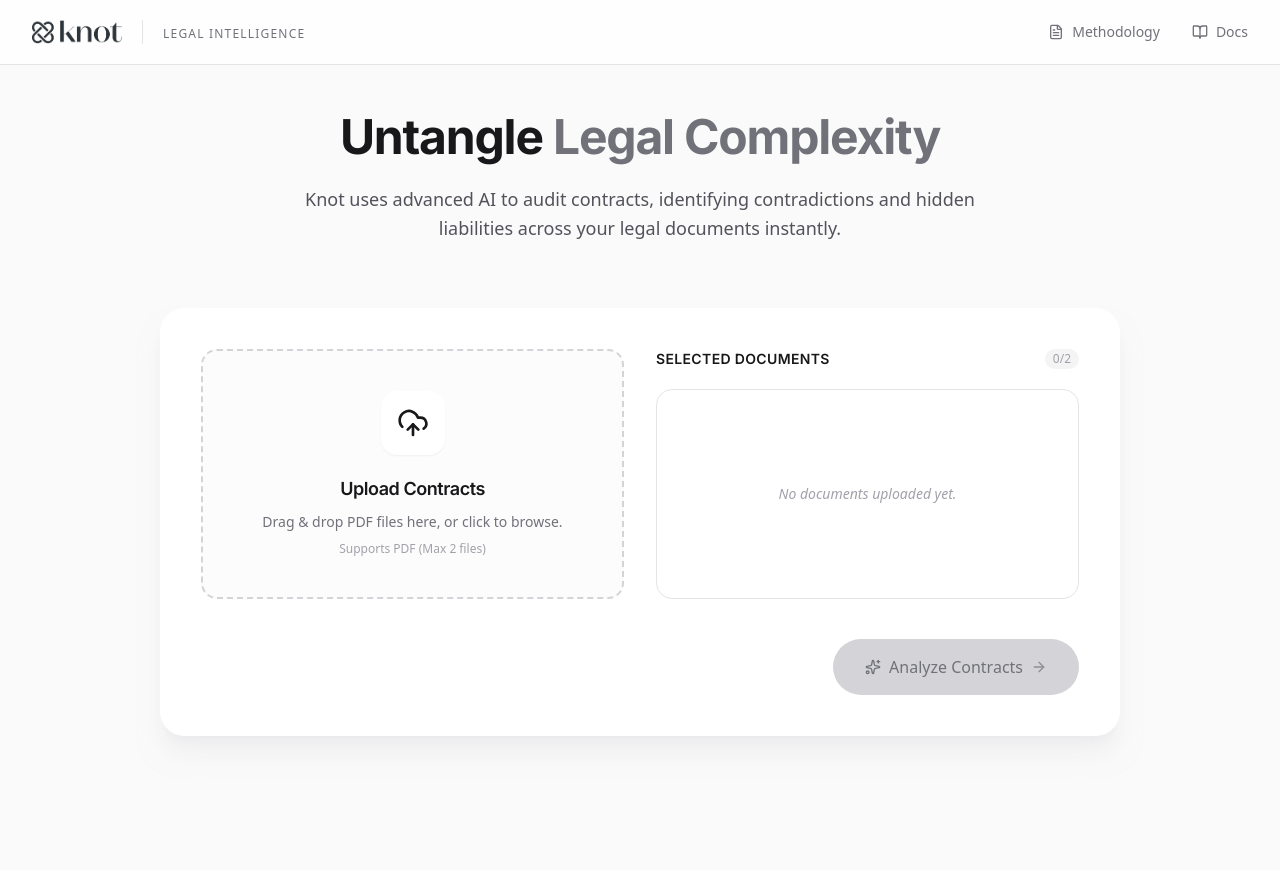
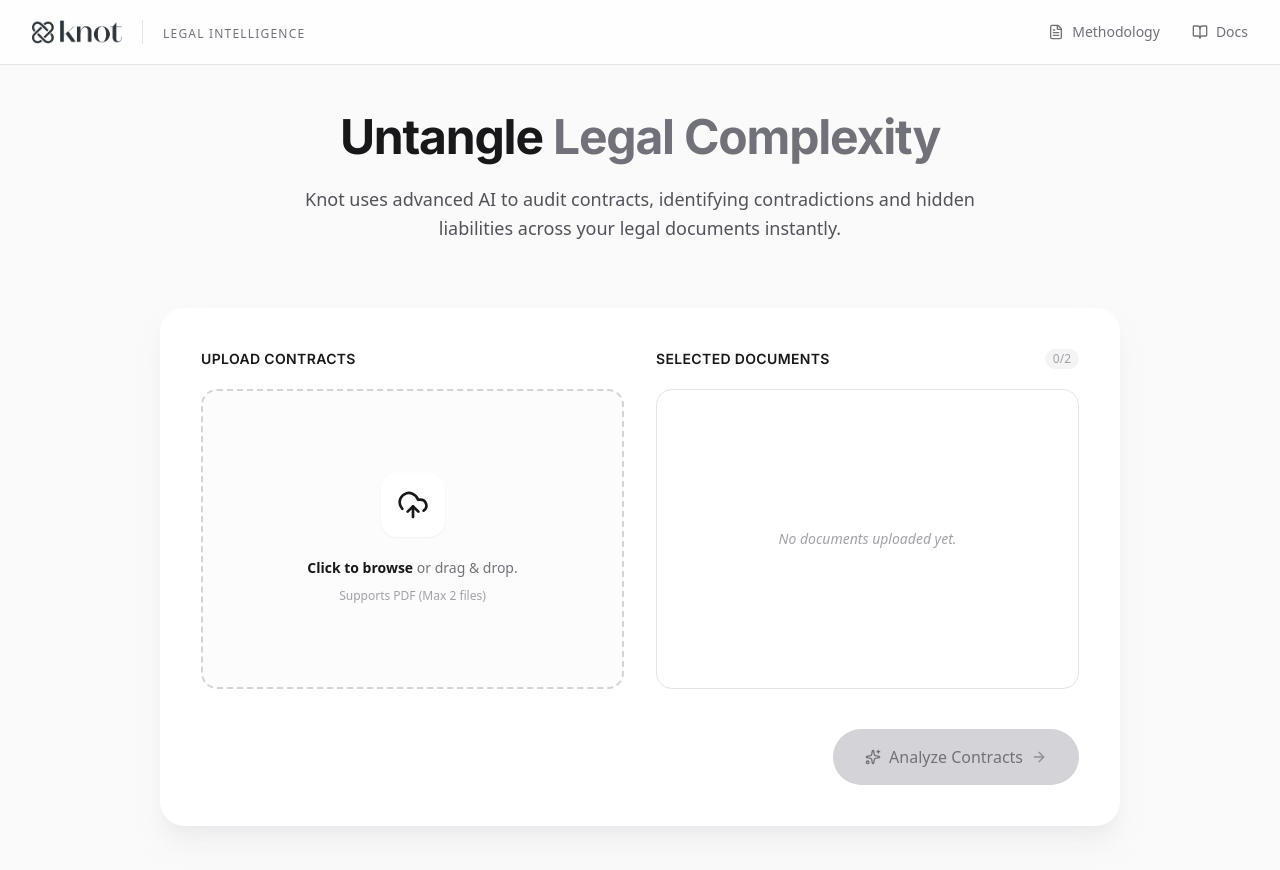
Before and after one commit to satyam-mohanty/knot, a React (Vite) app: page / in a window 1280 px wide. Shown: the top 870 px of the page. Before the commit the page ends 800 px from the top, so only its background shows below. Built offline with nearby package versions, Linux system fonts and the light colour scheme.

Commit message:
Fixed UI Allignments

```diff
--- a/components/FileUpload.tsx
+++ b/components/FileUpload.tsx
@@ -29,12 +29,17 @@ const FileUpload: React.FC<FileUploadProps> = ({ files, setFiles, disabled }) =>
 
   return (
     <div className="w-full">
-      <div className="grid grid-cols-1 md:grid-cols-2 gap-8">
+      <div className="grid grid-cols-1 md:grid-cols-2 gap-8 h-full">
+
+        <div className="flex flex-col gap-4 h-full">
+            <div className="flex justify-between items-end mb-1">
+                <h4 className="text-sm font-semibold text-zinc-900 uppercase tracking-wide">Upload Contracts</h4>
+            </div>
 
             <motion.div
               whileHover={!disabled ? { scale: 1.02, borderColor: '#52525b' } : {}}
               whileTap={!disabled ? { scale: 0.98 } : {}}
-          className={`relative group border-2 border-dashed rounded-2xl p-10 flex flex-col items-center justify-center text-center transition-colors duration-300 ${
+              className={`flex-1 relative group border-2 border-dashed rounded-2xl p-10 flex flex-col items-center justify-center text-center transition-colors duration-300 ${
                disabled
                 ? 'bg-zinc-50 border-zinc-200 opacity-50 cursor-not-allowed'
                 : 'border-zinc-300 bg-zinc-50/50 hover:bg-zinc-50'
@@ -50,28 +55,29 @@ const FileUpload: React.FC<FileUploadProps> = ({ files, setFiles, disabled }) =>
               <div className="bg-white p-4 rounded-2xl shadow-sm mb-5 group-hover:scale-110 transition-transform duration-300">
                 <UploadCloud className="h-8 w-8 text-zinc-900" />
               </div>
-          <h3 className="text-lg font-semibold text-zinc-900 mb-2">
+              <h3 className="hidden text-lg font-semibold text-zinc-900 mb-2">
                 {files.length >= 2 ? 'Limit Reached' : 'Upload Contracts'}
               </h3>
               <p className="text-sm text-zinc-500 max-w-xs leading-relaxed">
-            Drag & drop PDF files here, or click to browse.
+                <span className="font-semibold text-zinc-900">Click to browse</span> or drag & drop.
                 <span className="text-xs text-zinc-400 mt-2 block font-medium">Supports PDF (Max 2 files)</span>
               </p>
             </motion.div>
+        </div>
 
 
-        <div className="flex flex-col gap-4">
+        <div className="flex flex-col gap-4 h-full">
             <div className="flex justify-between items-end mb-1">
                 <h4 className="text-sm font-semibold text-zinc-900 uppercase tracking-wide">Selected Documents</h4>
                 <span className="text-xs font-medium text-zinc-400 bg-zinc-100 px-2 py-0.5 rounded-full">{files.length}/2</span>
             </div>
 
-            {files.length === 0 && (
-                <div className="flex-1 flex flex-col items-center justify-center border border-zinc-200 rounded-2xl bg-white text-zinc-400 text-sm p-8 text-center dashed-pattern">
+            {files.length === 0 ? (
+                <div className="flex-1 flex flex-col items-center justify-center border border-zinc-200 rounded-2xl bg-white text-zinc-400 text-sm p-8 text-center dashed-pattern min-h-[300px]">
                     <p className="italic">No documents uploaded yet.</p>
                 </div>
-            )}
-
+            ) : (
+                <div className="flex-1 flex flex-col gap-3">
                     <AnimatePresence>
                     {files.map((f, index) => (
                         <motion.div
@@ -102,6 +108,8 @@ const FileUpload: React.FC<FileUploadProps> = ({ files, setFiles, disabled }) =>
                     ))}
                     </AnimatePresence>
                 </div>
+            )}
+        </div>
       </div>
     </div>
   );
```
Lines whose indentation alone changed are shown as unchanged.
